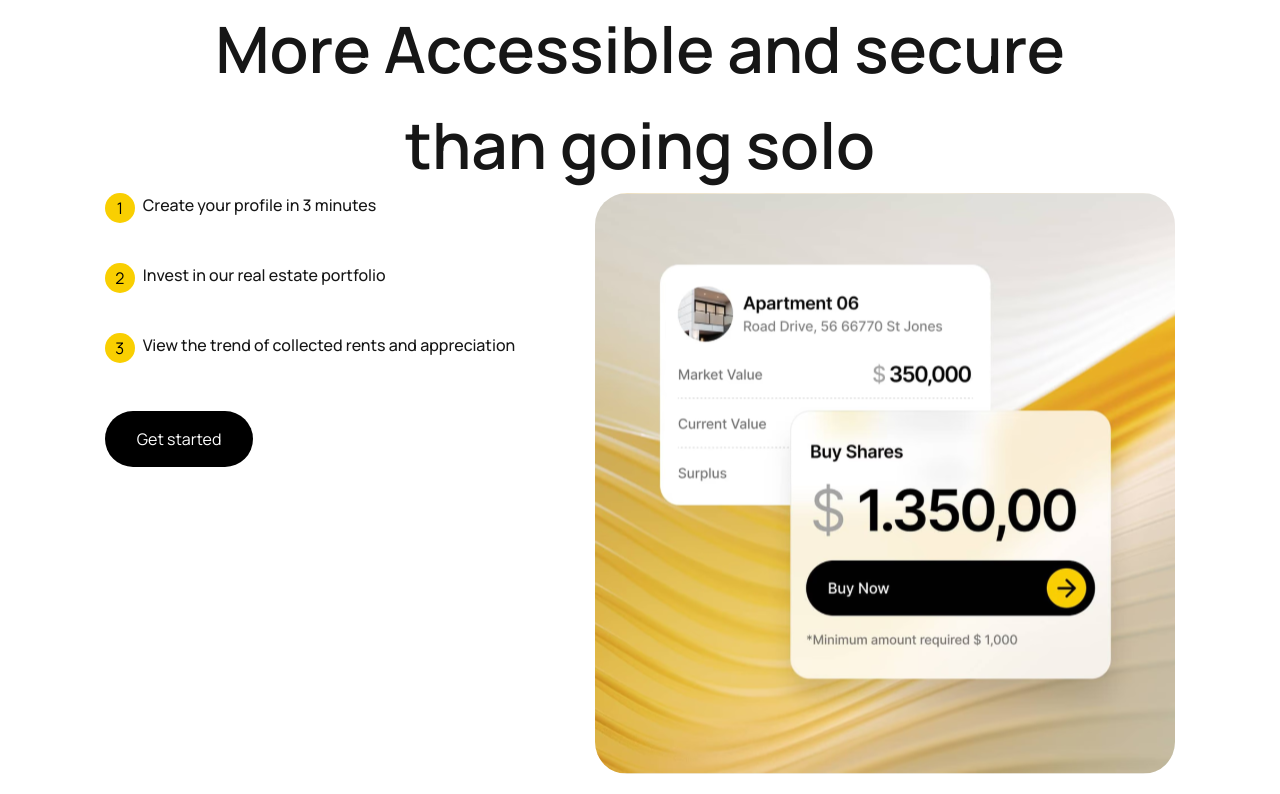
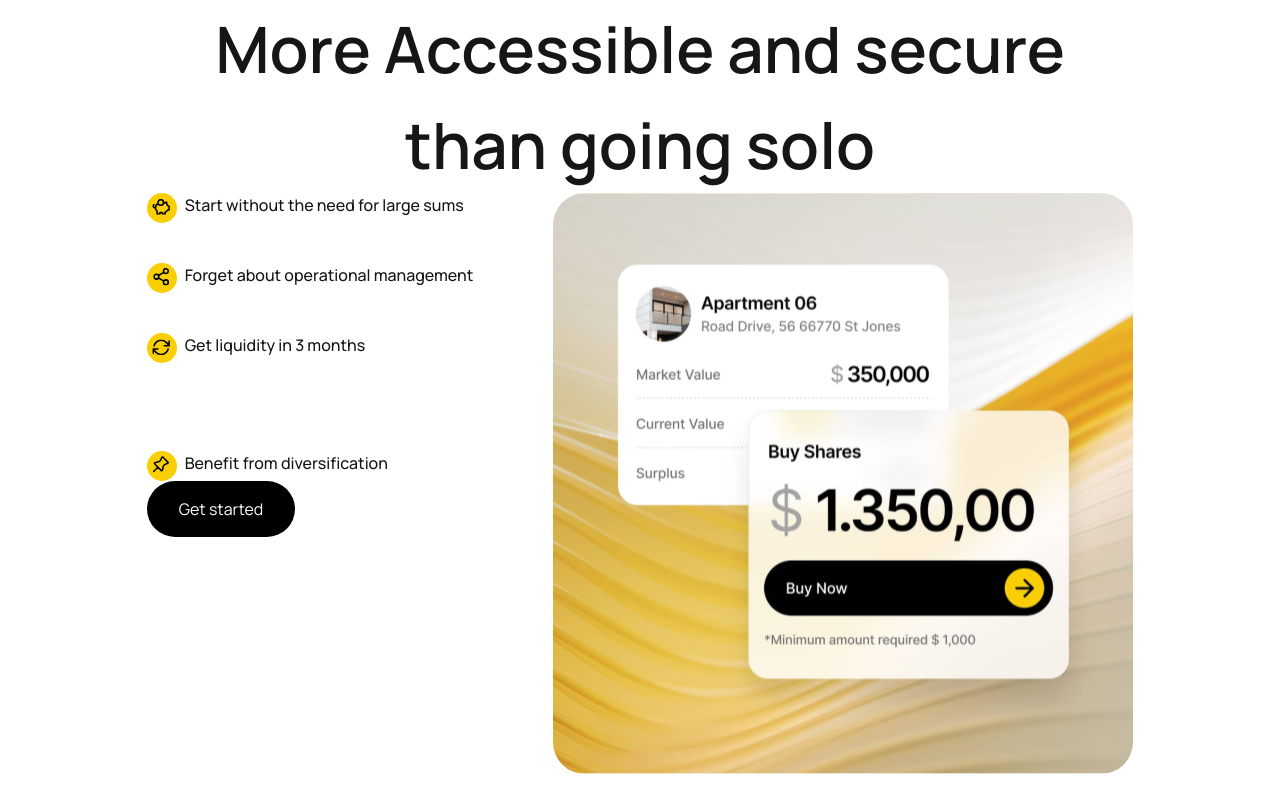
Before and after one commit to Daniel264/Slice, a Next.js app: page / in a window 1280 px wide. Shown: the part 2542-3336 px from the top of the page. Built offline with nearby package versions, Linux system fonts and the light colour scheme.

Commit message:
refactor the benefits array

```diff
--- a/src/components/Benefits.tsx
+++ b/src/components/Benefits.tsx
@@ -1,4 +1,4 @@
-import { works } from "@/utilities/yellow-text";
+import { benefits, works } from "@/utilities/yellow-text";
 import { Badge } from "./Badge"
 import { HeroSection } from "./Hero-section-Template";
 
@@ -12,7 +12,7 @@ export const Benefits = () => {
                 </h1>
 
                 <div>
-                    <HeroSection flexDirection={"row"} designedText={false} src={"/assets/images/third-section.svg"} arrayName={works} />
+                    <HeroSection flexDirection={"row"} designedText={false} src={"/assets/images/third-section.svg"} arrayName={benefits} />
                 </div>
             </div>
         </section>
--- a/src/utilities/yellow-text.ts
+++ b/src/utilities/yellow-text.ts
@@ -11,8 +11,8 @@ export const works = [
 ];
 
 export const benefits = [
-    { id: 1, text: "Start without the need for large sums" },
-    { id: 2, text: "Forget about operational management" },
-    { id: 3, text: "Get liquidity in 3 months" },
-    { id: 4, text: "Benefit from diversification" },
+    { src: "/assets/images/sums.svg", id: 1, text: "Start without the need for large sums" },
+    { src: "/assets/images/share.svg", id: 2, text: "Forget about operational management" },
+    { src: "/assets/images/sync.svg", id: 3, text: "Get liquidity in 3 months" },
+    { src: "/assets/images/pin.svg", id: 4, text: "Benefit from diversification" },
 ];
```
